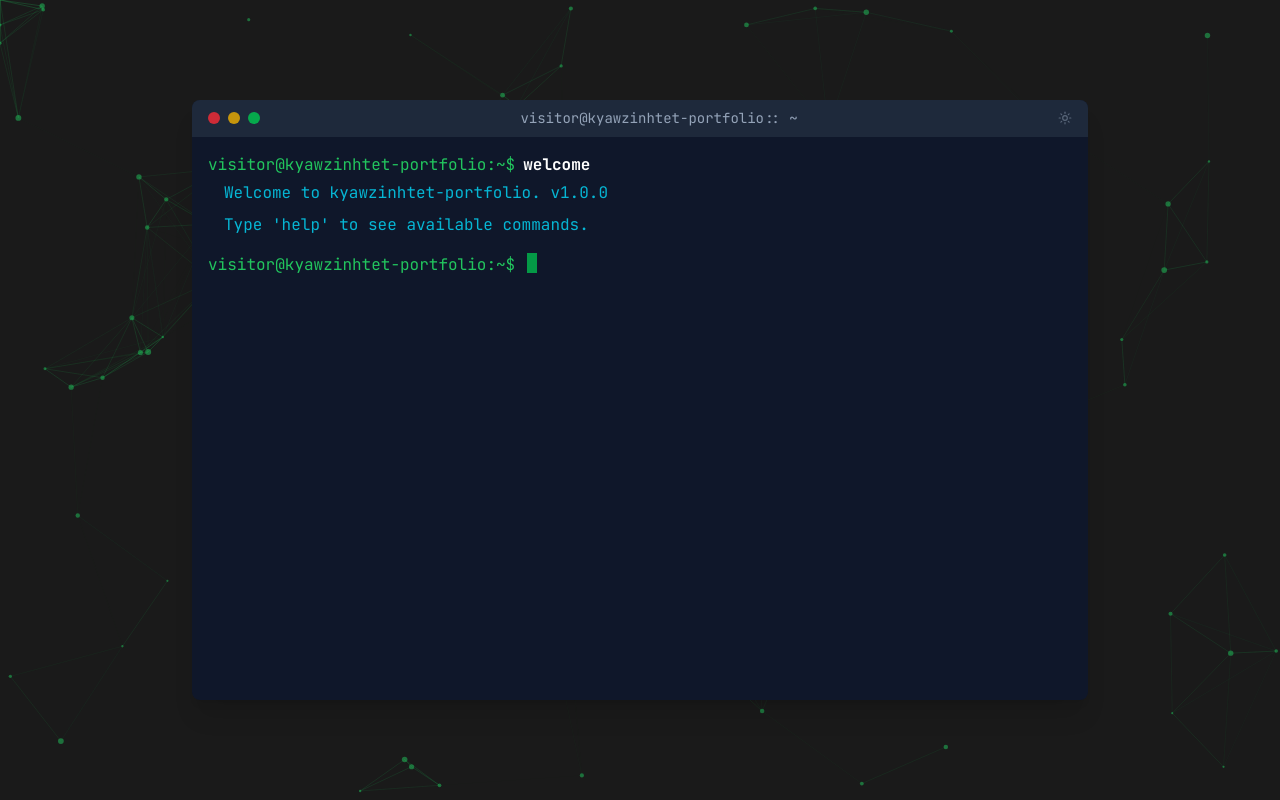
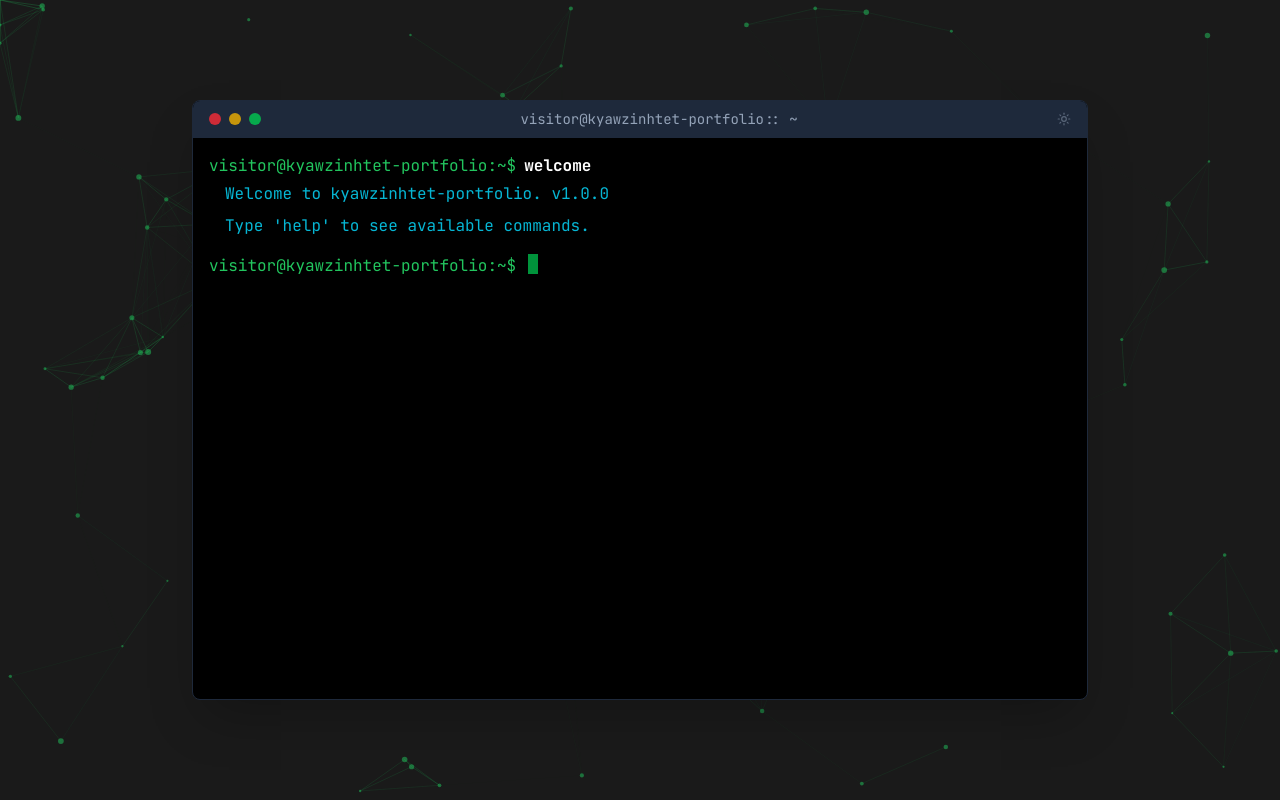
Before and after one commit to kyawzin-htet/terminal_portfolio, a Next.js app: page / in a window 1280 px wide. Built offline with nearby package versions, Linux system fonts and the light colour scheme.

Commit message:
feat: update terminal window styling, refine dark theme colors, and add features list to help command.

```diff
--- a/src/components/Terminal/Terminal.tsx
+++ b/src/components/Terminal/Terminal.tsx
@@ -299,6 +299,13 @@ export const Terminal = () => {
                                 <span><Typewriter text="Go to project number" /></span>
 
                             </div>
+                            <p className="text-cyan-400 mt-2"><Typewriter text="✨ Features:" /></p>
+                            <div className="text-gray-300 text-sm ml-2">
+                                <p>• Tab autocomplete - Press Tab to auto-fill commands</p>
+                                <p>• Draggable window - Drag the terminal anywhere on screen</p>
+                                <p>• Multiple themes - Customize your terminal appearance</p>
+                                <p>• Resizable window - Maximize, minimize, or restore</p>
+                            </div>
                         </div>
                     );
                     break;
--- a/src/components/Terminal/TerminalWindow.tsx
+++ b/src/components/Terminal/TerminalWindow.tsx
@@ -64,14 +64,14 @@ export const TerminalWindow: React.FC<TerminalWindowProps> = ({
                 ${isMaximized ? "fixed inset-0 z-50 rounded-none transform-none" : "relative mx-auto"}
                 ${theme.name === 'glass'
                     ? "backdrop-blur-2xl rounded-3xl shadow-[0_8px_32px_0_rgba(31,38,135,0.37)] border border-white/20 hover:backdrop-blur-3xl hover:border-white/30 hover:shadow-[0_8px_40px_0_rgba(31,38,135,0.45)]"
-                    : "rounded-lg shadow-xl"
+                    : "rounded-lg shadow-xl border backdrop-blur-none"
                 }
             `}
             style={{
                 position: isMaximized ? "fixed" : "relative",
                 backgroundColor: theme.colors.background,
                 borderColor: theme.name === 'glass' ? undefined : theme.colors.border,
-                boxShadow: theme.name === 'glass' ? 'inset 0 0 0 1px rgba(255, 255, 255, 0.1)' : undefined, // Inner glow
+                boxShadow: theme.name === 'glass' ? 'inset 0 0 0 1px rgba(255, 255, 255, 0.1)' : `0 25px 50px -12px rgba(0, 0, 0, 0.25)`,
             }}
         >
             {/* Title Bar */}
--- a/src/config/themes.ts
+++ b/src/config/themes.ts
@@ -34,7 +34,7 @@ export const themes: Record<ThemeName, TerminalTheme> = {
         name: 'dark',
         displayName: 'Dark',
         colors: {
-            background: '#0f172a',
+            background: '#000000',
             foreground: '#e2e8f0',
             border: '#1e293b',
             titleBar: '#1e293b',
@@ -44,7 +44,7 @@ export const themes: Record<ThemeName, TerminalTheme> = {
             output: '#06b6d4',
             accent: '#22c55e',
             scrollbarThumb: '#334155',
-            scrollbarTrack: '#0f172a',
+            scrollbarTrack: '#000000',
         },
     },
     'light': {
```
